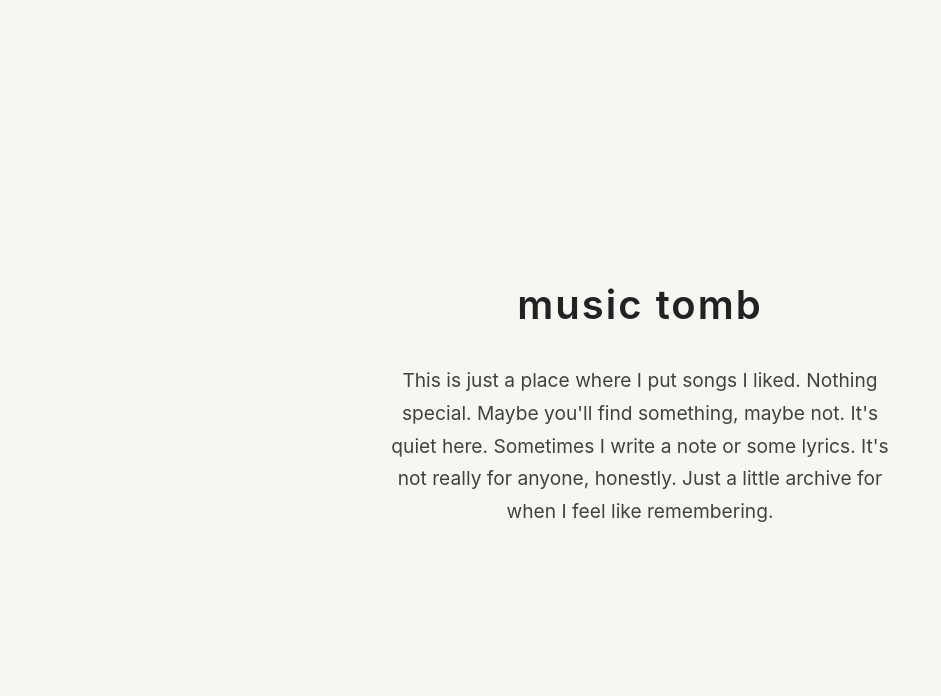
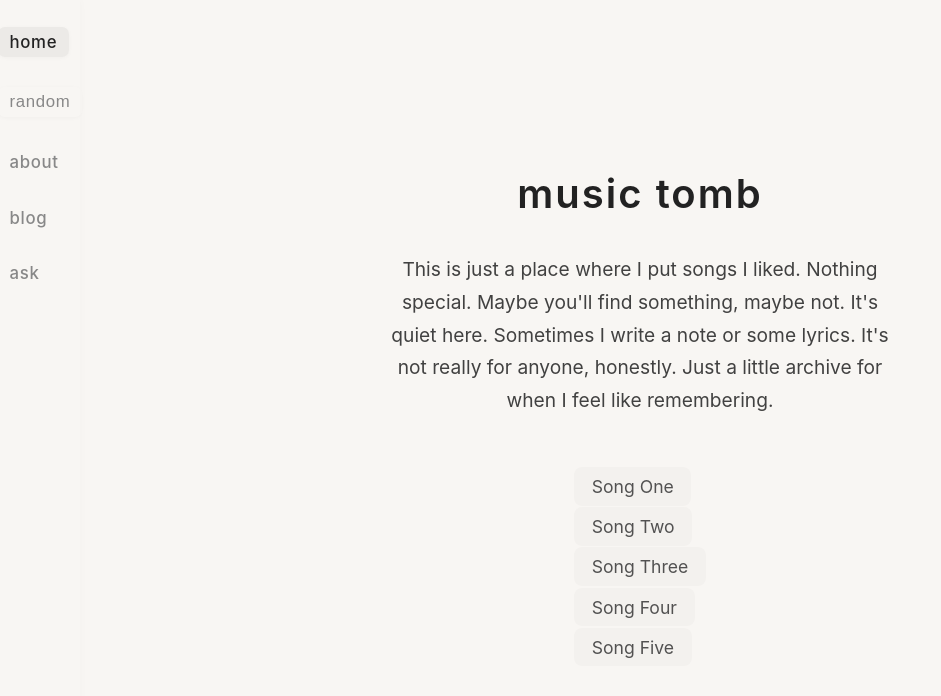
Before and after one commit to cnehm006/music, a React (Create React App) app: page / in a window 1280 px wide. Shown: the top 696 px of the page, without its empty margins (0-941 px from the left). Built offline with nearby package versions, Linux system fonts and the light colour scheme; the HTML template or start-up script is replaced by a standard one.

Commit message:
i don know what this is.

```diff
--- a/src/App.js
+++ b/src/App.js
@@ -2,13 +2,21 @@ import React from 'react';
 import { BrowserRouter as Router, Routes, Route } from 'react-router-dom';
 import Home from './components/Home';
 import SongPage from './components/SongPage';
+import Navigation from './components/Navigation';
+import About from './components/About';
+import Blog from './components/Blog';
+import Ask from './components/Ask';
 
 function App() {
   return (
     <Router>
+      <Navigation />
       <Routes>
         <Route path="/" element={<Home />} />
         <Route path="/song/:id" element={<SongPage />} />
+        <Route path="/about" element={<About />} />
+        <Route path="/blog" element={<Blog />} />
+        <Route path="/ask" element={<Ask />} />
       </Routes>
     </Router>
   );
--- /dev/null
+++ b/src/components/About.js
@@ -0,0 +1,42 @@
+import React from 'react';
+import styled from 'styled-components';
+
+const Wrapper = styled.div`
+  min-height: 100vh;
+  display: flex;
+  flex-direction: column;
+  justify-content: center;
+  align-items: center;
+  background: #f8f6f3;
+  color: #222;
+  font-family: 'Inter', sans-serif;
+  padding: 2rem 0;
+`;
+
+const Title = styled.h2`
+  font-size: 2rem;
+  font-weight: 600;
+  margin-bottom: 1.2rem;
+  letter-spacing: 0.04em;
+`;
+
+const Text = styled.p`
+  max-width: 500px;
+  font-size: 1.1rem;
+  line-height: 1.7;
+  text-align: center;
+  opacity: 0.85;
+`;
+
+function About() {
+  return (
+    <Wrapper>
+      <Title>about me</Title>
+      <Text>
+        (Write something about yourself here. This is your space to be as honest or as cryptic as you want.)
+      </Text>
+    </Wrapper>
+  );
+}
+
+export default About;
--- /dev/null
+++ b/src/components/Ask.js
@@ -0,0 +1,42 @@
+import React from 'react';
+import styled from 'styled-components';
+
+const Wrapper = styled.div`
+  min-height: 100vh;
+  display: flex;
+  flex-direction: column;
+  justify-content: center;
+  align-items: center;
+  background: #f8f6f3;
+  color: #222;
+  font-family: 'Inter', sans-serif;
+  padding: 2rem 0;
+`;
+
+const Title = styled.h2`
+  font-size: 2rem;
+  font-weight: 600;
+  margin-bottom: 1.2rem;
+  letter-spacing: 0.04em;
+`;
+
+const Text = styled.p`
+  max-width: 500px;
+  font-size: 1.1rem;
+  line-height: 1.7;
+  text-align: center;
+  opacity: 0.85;
+`;
+
+function Ask() {
+  return (
+    <Wrapper>
+      <Title>ask</Title>
+      <Text>
+        (Users can send you questions or messages here. You can respond and post them publicly.)
+      </Text>
+    </Wrapper>
+  );
+}
+
+export default Ask;
--- /dev/null
+++ b/src/components/Blog.js
@@ -0,0 +1,42 @@
+import React from 'react';
+import styled from 'styled-components';
+
+const Wrapper = styled.div`
+  min-height: 100vh;
+  display: flex;
+  flex-direction: column;
+  justify-content: center;
+  align-items: center;
+  background: #f8f6f3;
+  color: #222;
+  font-family: 'Inter', sans-serif;
+  padding: 2rem 0;
+`;
+
+const Title = styled.h2`
+  font-size: 2rem;
+  font-weight: 600;
+  margin-bottom: 1.2rem;
+  letter-spacing: 0.04em;
+`;
+
+const Text = styled.p`
+  max-width: 500px;
+  font-size: 1.1rem;
+  line-height: 1.7;
+  text-align: center;
+  opacity: 0.85;
+`;
+
+function Blog() {
+  return (
+    <Wrapper>
+      <Title>blog</Title>
+      <Text>
+        (You can write and post your thoughts here. This is your blog page.)
+      </Text>
+    </Wrapper>
+  );
+}
+
+export default Blog;
--- a/src/components/Home.js
+++ b/src/components/Home.js
@@ -27,13 +27,52 @@ const Description = styled.p`
   opacity: 0.85;
 `;
 
+const SongList = styled.ul`
+  list-style: none;
+  padding: 0;
+  margin: 2.5rem 0 0 0;
+  display: flex;
+  flex-direction: column;
+  gap: 1.2rem;
+`;
+
+const SongLink = styled.a`
+  color: #444;
+  text-decoration: none;
+  font-size: 1.1rem;
+  padding: 0.5em 1em;
+  border-radius: 8px;
+  background: #f3f1ee;
+  transition: background 0.2s, color 0.2s;
+  opacity: 0.92;
+  &:hover, &:focus {
+    background: #e0dedb;
+    color: #111;
+    outline: none;
+  }
+`;
+
 function Home() {
+  const songs = [
+    { id: 1, title: 'Song One' },
+    { id: 2, title: 'Song Two' },
+    { id: 3, title: 'Song Three' },
+    { id: 4, title: 'Song Four' },
+    { id: 5, title: 'Song Five' },
+  ];
   return (
     <Wrapper>
       <Title>music tomb</Title>
       <Description>
         This is just a place where I put songs I liked. Nothing special. Maybe you'll find something, maybe not. It's quiet here. Sometimes I write a note or some lyrics. It's not really for anyone, honestly. Just a little archive for when I feel like remembering.
       </Description>
+      <SongList>
+        {songs.map(song => (
+          <li key={song.id}>
+            <SongLink href={`/song/${song.id}`}>{song.title}</SongLink>
+          </li>
+        ))}
+      </SongList>
     </Wrapper>
   );
 }
--- a/src/components/Navigation.js
+++ b/src/components/Navigation.js
@@ -1,7 +1,115 @@
 import React from 'react';
+import styled from 'styled-components';
+import { NavLink, useNavigate } from 'react-router-dom';
 
-function Navigation() {
-  return null;
+const Nav = styled.nav`
+  position: fixed;
+  left: 0;
+  top: 0;
+  height: 100vh;
+  width: 80px;
+  background: #f8f6f3;
+  display: flex;
+  flex-direction: column;
+  align-items: center;
+  padding: 2rem 0;
+  box-shadow: 1px 0 8px rgba(0,0,0,0.02);
+  z-index: 100;
+  @media (max-width: 600px) {
+    flex-direction: row;
+    width: 100vw;
+    height: 60px;
+    top: 0;
+    left: 0;
+    box-shadow: 0 1px 8px rgba(0,0,0,0.02);
+    padding: 0 1rem;
+  }
+`;
+
+const NavList = styled.ul`
+  list-style: none;
+  padding: 0;
+  margin: 0;
+  display: flex;
+  flex-direction: column;
+  gap: 2.2rem;
+  @media (max-width: 600px) {
+    flex-direction: row;
+    gap: 1.5rem;
+    align-items: center;
+    height: 100%;
+  }
+`;
+
+const NavItem = styled.li``;
+
+const NavButton = styled(NavLink)`
+  color: #888;
+  text-decoration: none;
+  font-size: 1.05rem;
+  font-weight: 500;
+  letter-spacing: 0.04em;
+  padding: 0.3em 0.7em;
+  border-radius: 7px;
+  transition: background 0.18s, color 0.18s, box-shadow 0.18s;
+  background: transparent;
+  outline: none;
+  &.active {
+    color: #222;
+    background: #eceae7;
+    box-shadow: 0 1px 4px rgba(0,0,0,0.03);
+  }
+  &:hover, &:focus {
+    color: #222;
+    background: #e0dedb;
+  }
+`;
+
+const RandomButton = styled.button`
+  color: #888;
+  background: transparent;
+  border: none;
+  font-size: 1.05rem;
+  font-weight: 500;
+  letter-spacing: 0.04em;
+  padding: 0.3em 0.7em;
+  border-radius: 7px;
+  transition: background 0.18s, color 0.18s, box-shadow 0.18s;
+  cursor: pointer;
+  outline: none;
+  &:hover, &:focus {
+    color: #222;
+    background: #e0dedb;
+  }
+`;
+
+function Navigation({ songCount = 5 }) {
+  const navigate = useNavigate();
+  const goRandom = () => {
+    const randomId = Math.floor(Math.random() * songCount) + 1;
+    navigate(`/song/${randomId}`);
+  };
+  return (
+    <Nav>
+      <NavList>
+        <NavItem>
+          <NavButton to="/">home</NavButton>
+        </NavItem>
+        <NavItem>
+          <RandomButton onClick={goRandom}>random</RandomButton>
+        </NavItem>
+        <NavItem>
+          <NavButton to="/about">about</NavButton>
+        </NavItem>
+        <NavItem>
+          <NavButton to="/blog">blog</NavButton>
+        </NavItem>
+        <NavItem>
+          <NavButton to="/ask">ask</NavButton>
+        </NavItem>
+      </NavList>
+    </Nav>
+  );
 }
 
 export default Navigation;
--- a/src/components/SongPage.js
+++ b/src/components/SongPage.js
@@ -1,6 +1,7 @@
 import React from 'react';
 import styled from 'styled-components';
 import Player from './Player';
+import { useNavigate, useParams } from 'react-router-dom';
 
 const Wrapper = styled.div`
   min-height: 100vh;
@@ -39,6 +40,8 @@ const Nav = styled.div`
 `;
 
 function SongPage() {
+  const navigate = useNavigate();
+  const { id } = useParams();
   // Placeholder song data
   const song = {
     src: '', // TODO: replace with actual mp3 url
@@ -47,15 +50,22 @@ function SongPage() {
     lyrics: 'Lyrics go here...\n(You can add the real lyrics later.)',
     note: 'Personal note or poem goes here...'
   };
+  // Placeholder min/max song IDs
+  const minId = 1;
+  const maxId = 5;
+  const currentId = Number(id) || minId;
+  const goPrev = () => navigate(`/song/${currentId - 1}`);
+  const goNext = () => navigate(`/song/${currentId + 1}`);
+  const goHome = () => navigate('/');
   return (
     <Wrapper>
       <Player src={song.src} art={song.art} alt={song.alt} />
       <Lyrics>{song.lyrics}</Lyrics>
       <Note>{song.note}</Note>
       <Nav>
-        <button>Prev</button>
-        <button>Home</button>
-        <button>Next</button>
+        <button onClick={goPrev} disabled={currentId <= minId}>Prev</button>
+        <button onClick={goHome}>Home</button>
+        <button onClick={goNext} disabled={currentId >= maxId}>Next</button>
       </Nav>
     </Wrapper>
   );
```
